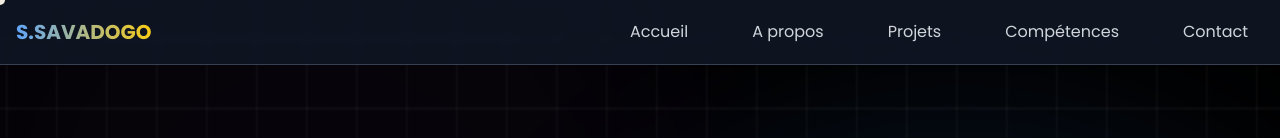
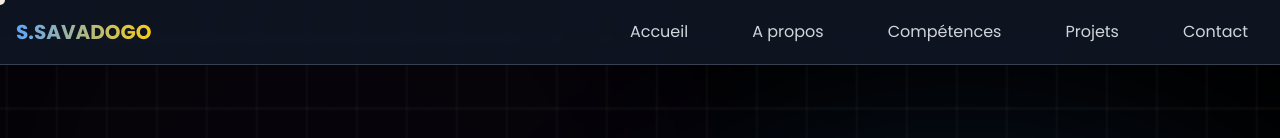
Before and after one commit to 01warrior/portfolio, a React (Vite) app: page / in a window 1280 px wide. Shown: the top 138 px of the page. Built offline with nearby package versions, Linux system fonts and the light colour scheme.

Commit message:
replacement des section skills

```diff
--- a/src/components/Appbar.jsx
+++ b/src/components/Appbar.jsx
@@ -19,8 +19,8 @@ function Appbar() {
   const navLinks = [
     { id: 'presentation', label: 'Accueil' },
     { id: 'about', label: 'A propos' },
+    { id: 'competences', label: 'Compétences' },
     { id: 'projets', label: 'Projets' },
-    { id: 'competences', label: 'Compétences' },
     { id: 'contact', label: 'Contact' }
   ];
 
```
